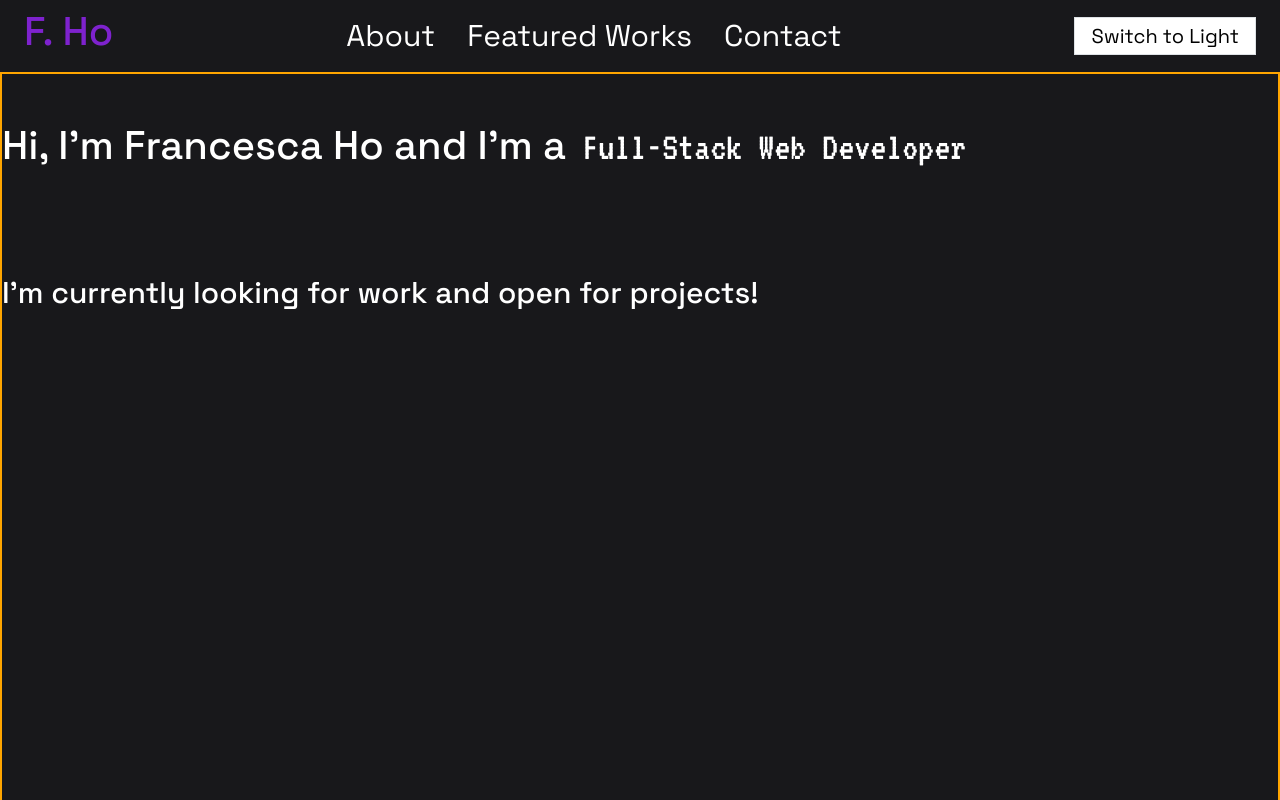
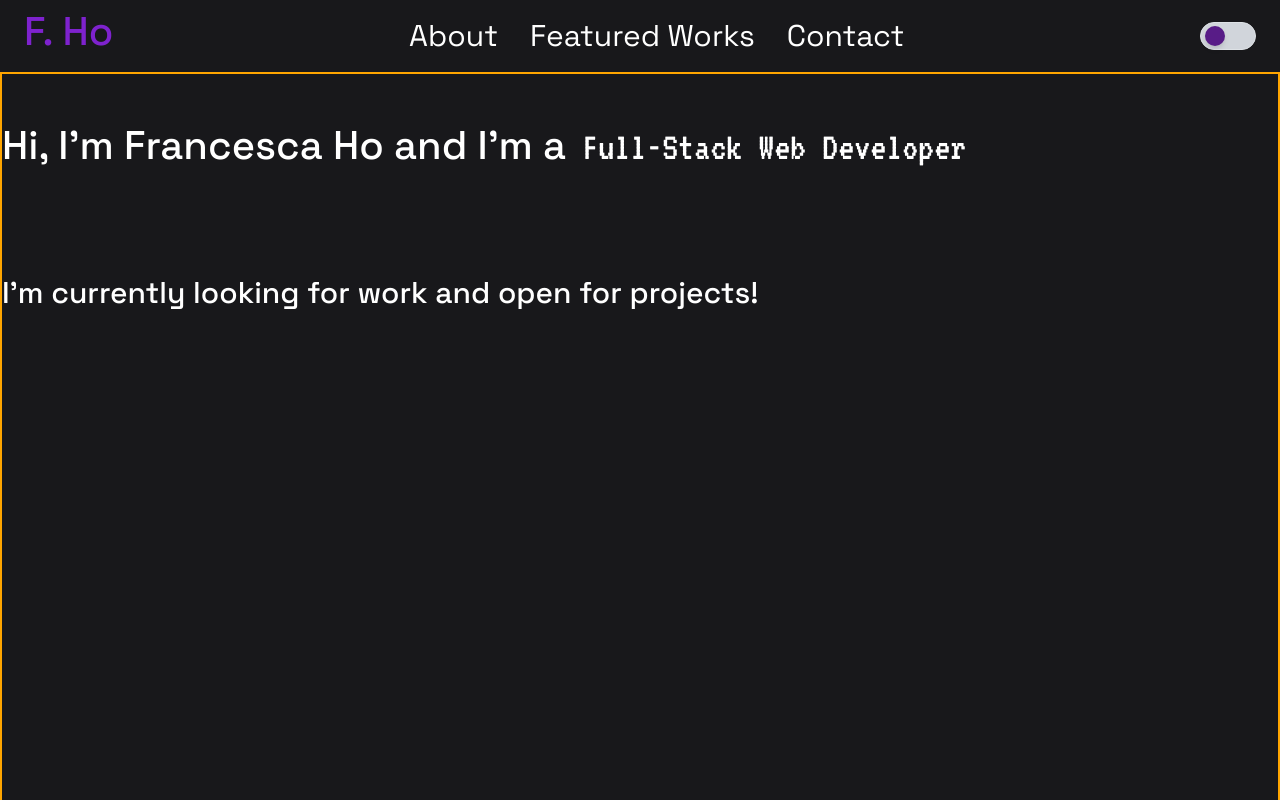
Before and after one commit to the-code-raccoon/website-wordpress, a React (Create React App) app: page / in a window 1280 px wide. Shown: the top 800 px of the page. Built offline with nearby package versions, Linux system fonts and the light colour scheme.

Commit message:
Switch controls light and dark mode

```diff
--- a/src/App/Header.tsx
+++ b/src/App/Header.tsx
@@ -13,7 +13,7 @@ export default function Header(props: any) {
   ];
 
   return (
-    <nav className="w-100 items-center flex flex-row justify-between px-4 py-2">
+    <nav className="w-100 flex flex-row items-center justify-between px-4 py-2">
       <div
         className="flex flex-row text-5xl font-bold text-orange-500 hover:cursor-pointer dark:text-purple-700"
         onClick={() => scroll.scrollToTop()}
@@ -46,8 +46,8 @@ export default function Header(props: any) {
           );
         })}
       </div>
-      <button
-        className="border border-black bg-white px-3 py-1 text-xl text-black"
+      <div
+        className="flex h-7 w-14 cursor-pointer items-center rounded-full border border-black bg-gray-300 p-1"
         onClick={() => {
           const html = document.querySelector("html")!;
 
@@ -60,9 +60,13 @@ export default function Header(props: any) {
           }
         }}
       >
-        {mode === "LIGHT" && "Switch to Dark"}
-        {mode === "DARK" && "Switch to Light"}
-      </button>
+        <div
+          className={
+            "h-5 w-5 rounded-full bg-purple-900 shadow-md transition ease-in-out " +
+            (mode === "DARK" ? "" : " translate-x-6 transform")
+          }
+        ></div>
+      </div>
     </nav>
   );
 }
```
